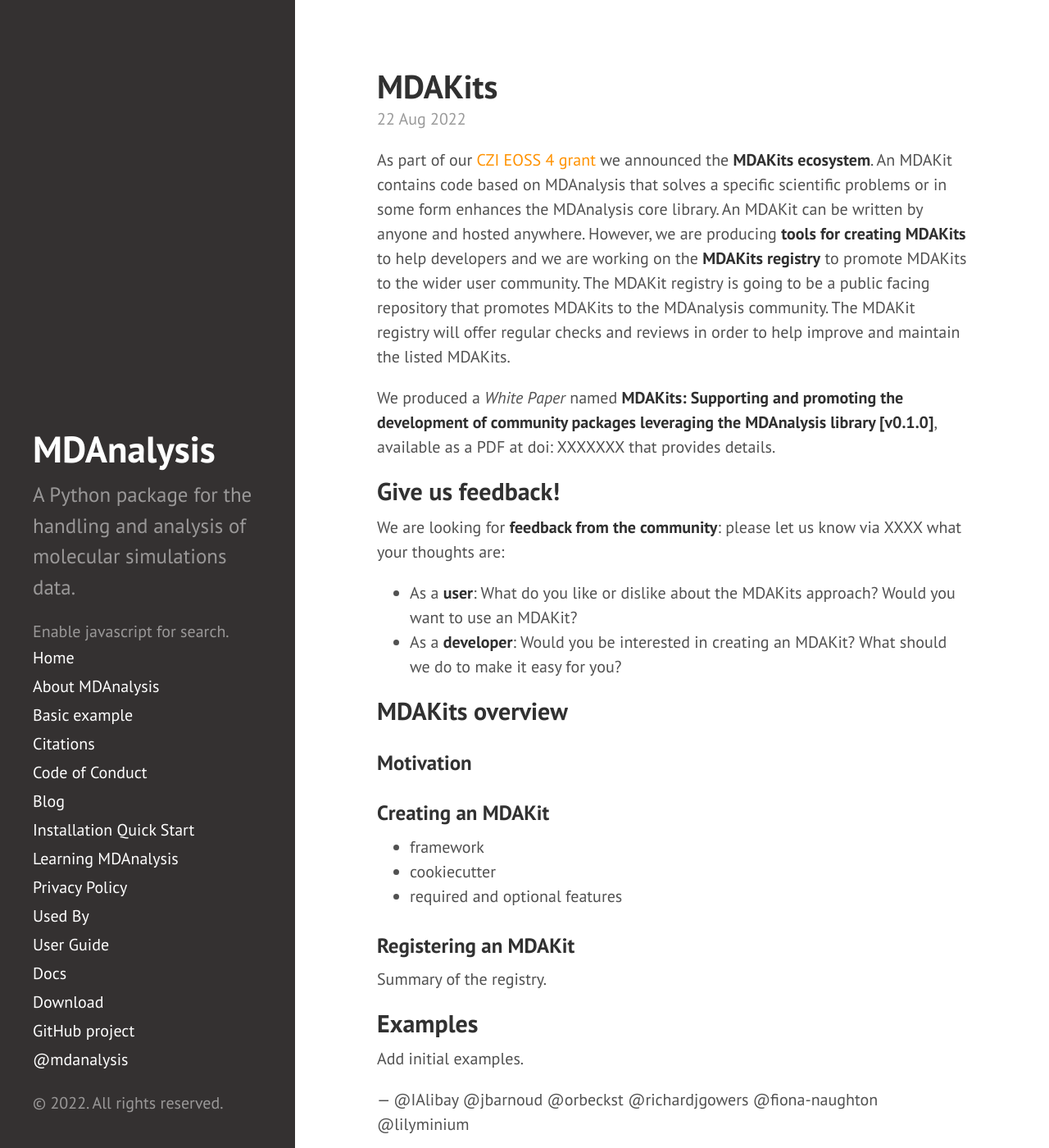
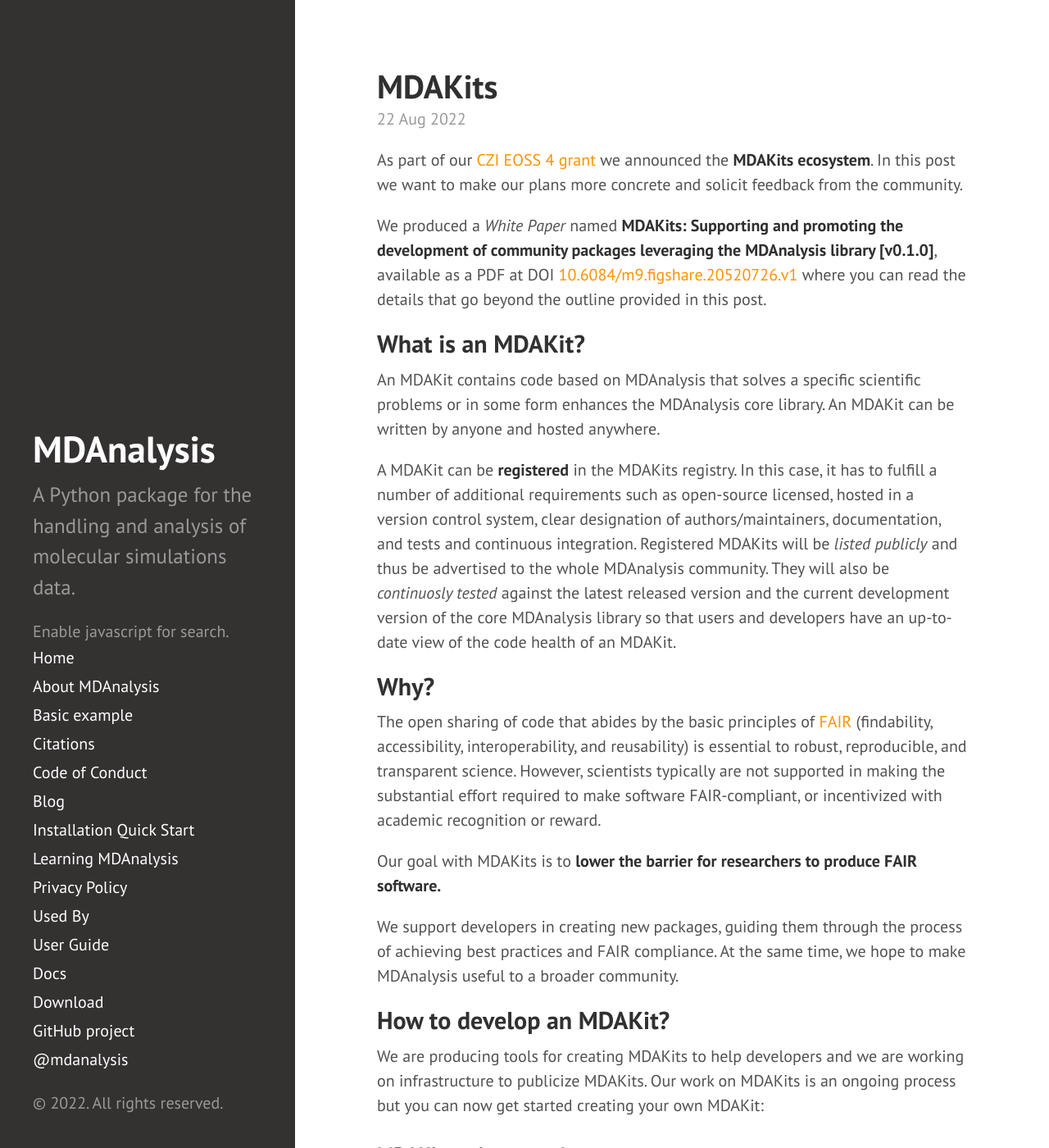
Before and after one commit to MDAnalysis/MDAnalysis.github.io, a Jekyll site: the page built from _posts/2022-08-22-mdakits-intro.md, in a window 1280 px wide and 1400 px high. Shown: the whole window at 82% size. Built offline with Jekyll 4.4.1, drawn with Linux system fonts in a browser that asks for light colours; comment, search, counter and statistics services are not loaded; some of the changed text lies outside the part shown.

Commit message:
basic blog post
- skeleton content
- add links

````diff
--- a/_posts/2022-08-22-mdakits-intro.md
+++ b/_posts/2022-08-22-mdakits-intro.md
@@ -4,26 +4,118 @@ title: MDAKits
 ---
 
 As part of our [CZI EOSS 4 grant]({% post_url 2021-08-31-CZI-EOSS4 %})
-we announced the **MDAKits ecosystem**. An MDAKit contains code based
-on MDAnalysis that solves a specific scientific problems or in some
-form enhances the MDAnalysis core library. An MDAKit can be written by
-anyone and hosted anywhere. However, we are producing **tools for
-creating MDAKits** to help developers and we are working on the
-**MDAKits registry** to promote MDAKits to the wider user
-community. The MDAKit registry is going to be a public facing
-repository that promotes MDAKits to the MDAnalysis community. The
-MDAKit registry will offer regular checks and reviews in order to help
-improve and maintain the listed MDAKits.
+we announced the **MDAKits ecosystem**. In this post we want to make
+our plans more concrete and solicit feedback from the community.
 
 We produced a *White Paper* named **MDAKits: Supporting and promoting
 the development of community packages leveraging the MDAnalysis
-library [v0.1.0]**, available as a PDF at doi: XXXXXXX that provides
-details.
+library [v0.1.0]**, available as a PDF at DOI
+[10.6084/m9.figshare.20520726.v1][]
+where you can read the details that go beyond the outline provided in
+this post.
+
+
+## What is an MDAKit?
+
+An MDAKit contains code based on MDAnalysis that solves a specific
+scientific problems or in some form enhances the MDAnalysis core
+library. An MDAKit can be written by anyone and hosted
+anywhere.
+
+A MDAKit can be **registered** in the MDAKits registry. In this case,
+it has to fulfill a number of additional requirements such as
+open-source licensed, hosted in a version control system, clear
+designation of authors/maintainers, documentation, and tests and
+continuous integration. Registered MDAKits will be *listed publicly*
+and thus be advertised to the whole MDAnalysis community. They will
+also be *continuosly tested* against the latest released version and
+the current development version of the core MDAnalysis library so that
+users and developers have an up-to-date view of the code health of an
+MDAKit.
+
+
+## Why?
+
+The open sharing of code that abides by the basic principles of
+[FAIR](https://doi.org/10.15497/RDA00068) (findability, accessibility,
+interoperability, and reusability) is essential to robust,
+reproducible, and transparent science. However, scientists typically
+are not supported in making the substantial effort required to make
+software FAIR-compliant, or incentivized with academic recognition or
+reward.
+
+Our goal with MDAKits is to **lower the barrier for researchers to
+produce FAIR software.**
+
+We support developers in creating new packages, guiding them through
+the process of achieving best practices and FAIR compliance. At the
+same time, we hope to make MDAnalysis useful to a broader community.
+
+
+## How to develop an MDAKit?
+
+We are producing tools for creating MDAKits to help
+developers and we are working on infrastructure to publicize
+MDAKits. Our work on MDAKits is an ongoing process but you can now get
+started creating your own MDAKit:
+
+
+### MDAKit project template
+
+The first one is the
+[**cookiecutter-mdakit**](https://github.com/MDAnalysis/cookiecutter-mdakit),
+a [cookiecutter](https://github.com/audreyr/cookiecutter) template
+that generates a **skeleton project** that implements our recommended best
+practices. With [`cookiecutter`
+installed](https://cookiecutter.readthedocs.io/en/latest/installation.html#install-cookiecutter),
+execute the following command inside the folder you want to create the
+skeletal repository
+
+```bash
+cookiecutter gh:MDAnalysis/cookiecutter-mdakit
+```
+
+Follow the prompts or hit enter for the default options. Add your own
+code.
+
+
+<small>(The MDAKit cookiecutter is based off the [Cookiecutter for
+Computational Molecular Sciences (CMS) Python
+Packages](https://github.com/MolSSI/cookiecutter-cms) by Levi N. Naden
+and Jessica A. Nash from the [Molecular Sciences Software Institute
+(MolSSI)](http://molssi.org/) and Daniel G. A. Smith of
+[ENTOS](https://www.entos.ai/). Thank you!)</small>
+
+
+### Registering an MDAKit
+
+If you want to **register your MDAKit** then create a pull request to
+add a meta data entry `metadata.yaml` to [MDAnalysis:
+MDAKits/mdakits/<YOUR MDAKIT NAME>](https://github.com/MDAnalysis/MDAKits/tree/main/mdakits)
+(where you fill also find a template to get you started). Your PR will
+be reviewed for compliance with the requirements (for right now, see the [White
+Paper][10.6084/m9.figshare.20520726.v1] for specifics). Once
+registered, your MDAKit will be continuously tested.
+
+
+### Towards publication
+
+The best practices that we encourage MDAKits to fulfill essentially
+amount to the majority of the contribution criteria for submissions to
+software-focused journals such as the [Journal Open Source
+Software](https://joss.theoj.org) (JOSS). We encourage MDAKits to
+consider submission to a journal such as JOSS once they meet the
+required levels of best practices. We are working towards streamlining
+the submission process.
+
 
 ## Give us feedback!
 
 We are looking for **feedback from the community**: please let us know
-via XXXX what your thoughts are:
+via our [malinglist or discord]({{ site.baseurl }}/#participating)
+channels or via the [MDAKits issue
+tracker](https://github.com/MDAnalysis/MDAKits/issues) what your
+thoughts are:
 
 * As a **user**: What do you like or dislike about the MDAKits
   approach? Would you want to use an MDAKit?
@@ -31,25 +123,8 @@ via XXXX what your thoughts are:
   What should we do to make it easy for you?
 
 
-## MDAKits overview
 
-### Motivation
-
-### Creating an MDAKit
-
-* framework
-* cookiecutter
-* required and optional features
-
-### Registering an MDAKit
-
-Summary of the registry.
+--- @IAlibay @jbarnoud @orbeckst @richardjgowers  @fiona-naughton @lilyminium
 
 
-## Examples
-
-Add initial examples.
-
-
-
---- @IAlibay @jbarnoud @orbeckst @richardjgowers  @fiona-naughton @lilyminium
+[10.6084/m9.figshare.20520726.v1]: https://doi.org/10.6084/m9.figshare.20520726.v1
````
